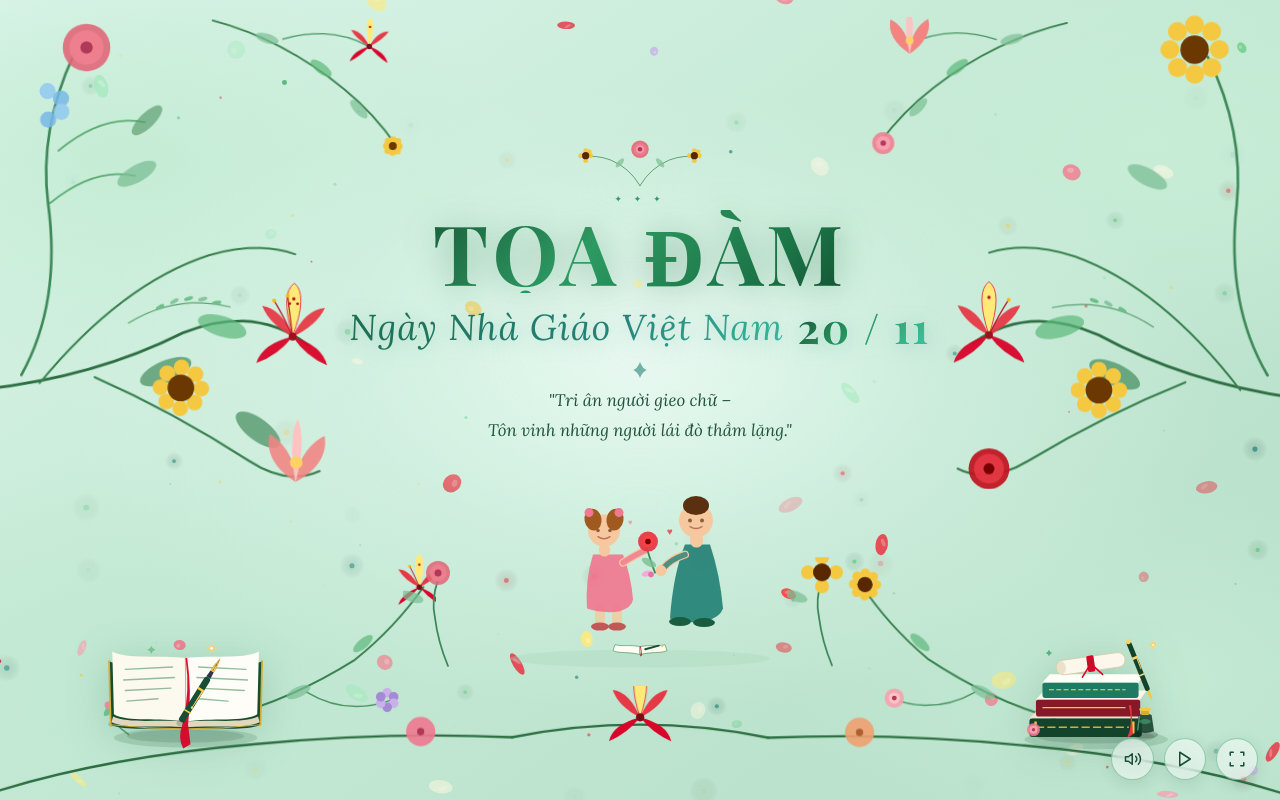
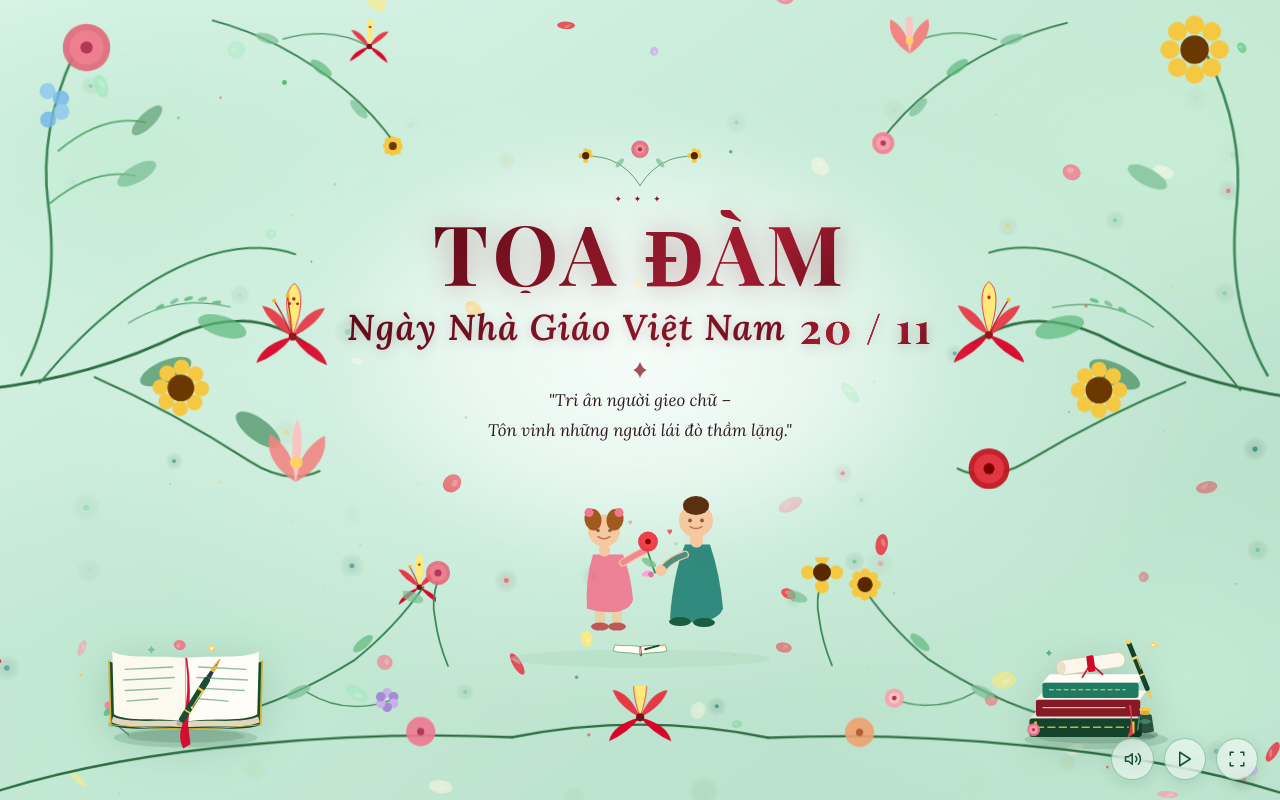
Before and after one commit to PTDuong48/toadam, a plain HTML site: page index.html in a window 1280 px wide. Drawn offline with nearby package versions, Linux system fonts and the light colour scheme; a web font is replaced by a local one.

Commit message:
Update central typography to deep royal wine red and enhance contrast on mint background

```diff
--- a/index.html
+++ b/index.html
@@ -219,8 +219,8 @@ body{
 .center::before{
   content:'';position:absolute;top:40%;left:50%;
   transform:translate(-50%,-50%);
-  width:min(580px,80vw);height:min(380px,55vh);
-  background:radial-gradient(ellipse at center, rgba(255,255,255,0.45) 0%, rgba(220,248,230,0.3) 50%, transparent 75%);
+  width:min(620px,86vw);height:min(420px,60vh);
+  background:radial-gradient(ellipse at center, rgba(255,255,255,0.78) 0%, rgba(255,255,255,0.45) 45%, transparent 75%);
   pointer-events:none;z-index:-1;filter:blur(24px);
 }
 
@@ -233,7 +233,7 @@ body{
   margin-bottom:4px;
   animation:up .9s .15s ease both;
 }
-.badge .dot{width:4.5px;height:4.5px;border-radius:50%;background:#2d9a62;animation:blink 2.2s infinite}
+.badge .dot{width:4.5px;height:4.5px;border-radius:50%;background:#8b1526;animation:blink 2.2s infinite}
 @keyframes blink{0%,100%{opacity:1;transform:scale(1)}50%{opacity:.4;transform:scale(.7)}}
 
 /* Crown */
@@ -243,8 +243,8 @@ body{
 
 /* Ornament */
 .ornament{display:flex;align-items:center;justify-content:center;gap:10px;margin-bottom:6px;animation:up .9s .4s ease both}
-.orn-line{flex:1;max-width:75px;height:1px;background:linear-gradient(90deg,transparent,rgba(45,154,98,.45),transparent)}
-.orn-sym{color:#2d9a62;font-size:.55rem;letter-spacing:5px}
+.orn-line{flex:1;max-width:75px;height:1px;background:linear-gradient(90deg,transparent,rgba(139,21,38,.4),transparent)}
+.orn-sym{color:#8b1526;font-size:.55rem;letter-spacing:5px}
 
 /* Title */
 .title-wrap{animation:up .9s .55s ease both}
@@ -252,23 +252,23 @@ body{
   font-family:'Playfair Display',serif;
   font-size:clamp(2.8rem,8.5vw,5.2rem);
   font-weight:700;line-height:1.0;letter-spacing:.05em;
-  background:linear-gradient(135deg,#13432b 0%,#2d9a62 42%,#1b7446 72%,#0f3924 100%);
+  background:linear-gradient(135deg,#4e0712 0%,#7d1222 35%,#a31c31 68%,#4a0611 100%);
   -webkit-background-clip:text;-webkit-text-fill-color:transparent;background-clip:text;
   animation:glow 4s 2s ease-in-out infinite;
 }
 @keyframes glow{
-  0%,100%{filter:drop-shadow(0 2px 10px rgba(29,100,65,.25))}
-  50%{filter:drop-shadow(0 2px 24px rgba(29,100,65,.55))}
+  0%,100%{filter:drop-shadow(0 2px 8px rgba(90,10,24,.25))}
+  50%{filter:drop-shadow(0 3px 20px rgba(163,28,49,.45))}
 }
 .t-date{
   display:flex;align-items:center;justify-content:center;flex-wrap:wrap;
   gap:6px 14px;margin-top:6px;
   font-family:'Lora',serif;
   font-size:clamp(1.2rem,3.4vw,2.25rem);
-  font-style:italic;font-weight:500;letter-spacing:.03em;
-  background:linear-gradient(135deg,#1b6e4e 0%,#248277 45%,#3ec9a7 85%,#248277 100%);
+  font-style:italic;font-weight:600;letter-spacing:.03em;
+  background:linear-gradient(135deg,#5e0a17 0%,#881628 50%,#5e0a17 100%);
   -webkit-background-clip:text;-webkit-text-fill-color:transparent;background-clip:text;
-  filter:drop-shadow(0 2px 10px rgba(36,130,119,.3));
+  filter:drop-shadow(0 2px 6px rgba(94,10,23,.22));
 }
 .t-date .t-event-label{
   white-space:nowrap;
@@ -278,7 +278,7 @@ body{
   font-style:normal;font-weight:700;
   letter-spacing:.06em;
   font-size:1.16em;
-  background:linear-gradient(135deg,#184e34 0%,#2d9a62 50%,#3ec9a7 100%);
+  background:linear-gradient(135deg,#781020 0%,#b31e34 50%,#781020 100%);
   -webkit-background-clip:text;-webkit-text-fill-color:transparent;background-clip:text;
 }
 
@@ -324,13 +324,15 @@ body{
 
 /* Divider */
 .divider{display:flex;align-items:center;justify-content:center;gap:10px;margin:6px 0;animation:up .9s .7s ease both}
-.div-line{flex:1;max-width:55px;height:1px;background:linear-gradient(90deg,transparent,rgba(36,130,119,.45),transparent)}
+.div-line{flex:1;max-width:55px;height:1px;background:linear-gradient(90deg,transparent,rgba(139,21,38,.4),transparent)}
 
 /* Subtitle */
 .subtitle{
   font-family:'Lora',serif;font-style:italic;
   font-size:clamp(.82rem,1.85vw,1.05rem);
-  color:var(--txt);line-height:1.75;
+  color:#2e181f;line-height:1.75;
+  font-weight:500;
+  text-shadow:0 1px 3px rgba(255,255,255,0.7);
   max-width:440px;
   animation:up .9s .85s ease both;
 }
@@ -932,7 +934,7 @@ body{
   <div class="divider">
     <div class="div-line"></div>
     <svg width="20" height="20" viewBox="0 0 24 24" fill="none">
-      <path d="M12 2 Q14 9 20 12 Q14 15 12 22 Q10 15 4 12 Q10 9 12 2Z" fill="#248277" opacity=".6"/>
+      <path d="M12 2 Q14 9 20 12 Q14 15 12 22 Q10 15 4 12 Q10 9 12 2Z" fill="#8b1526" opacity=".75"/>
     </svg>
     <div class="div-line"></div>
   </div>
```
